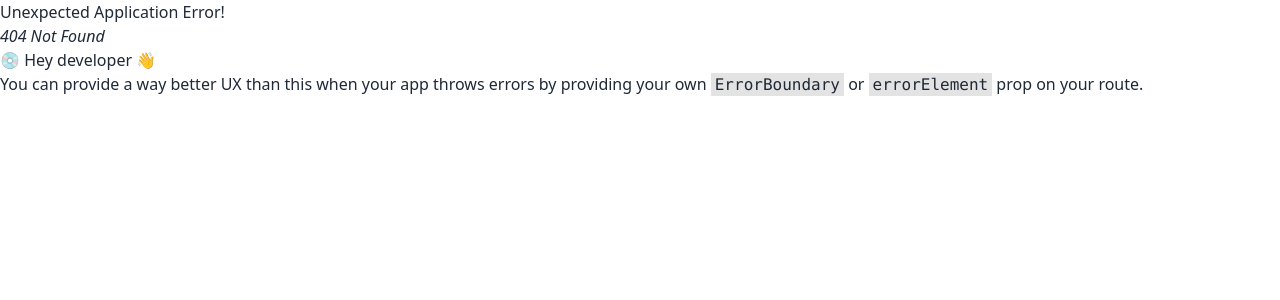
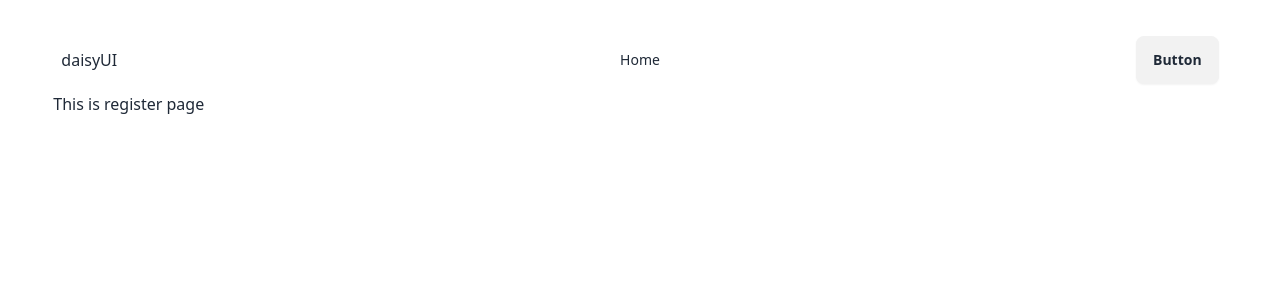
Before and after one commit to MukitHossen7/signIn-register-use-firebase-practice, a React (Vite) app: page /register in a window 1280 px wide. Before the commit this address had no page. Shown: the top 300 px of the page. Built offline with nearby package versions, Linux system fonts and the light colour scheme.

Commit message:
header component done

```diff
--- /dev/null
+++ b/src/components/LogIn/LogIn.jsx
@@ -0,0 +1,9 @@
+const LogIn = () => {
+  return (
+    <div>
+      <h1>This is LogIn Page</h1>
+    </div>
+  );
+};
+
+export default LogIn;
--- /dev/null
+++ b/src/components/Register/Register.jsx
@@ -0,0 +1,9 @@
+const Register = () => {
+  return (
+    <div>
+      <h2>This is register page</h2>
+    </div>
+  );
+};
+
+export default Register;
```
Also changed, not shown: src/Routes/Routes.jsx (+10 -0 lines).
